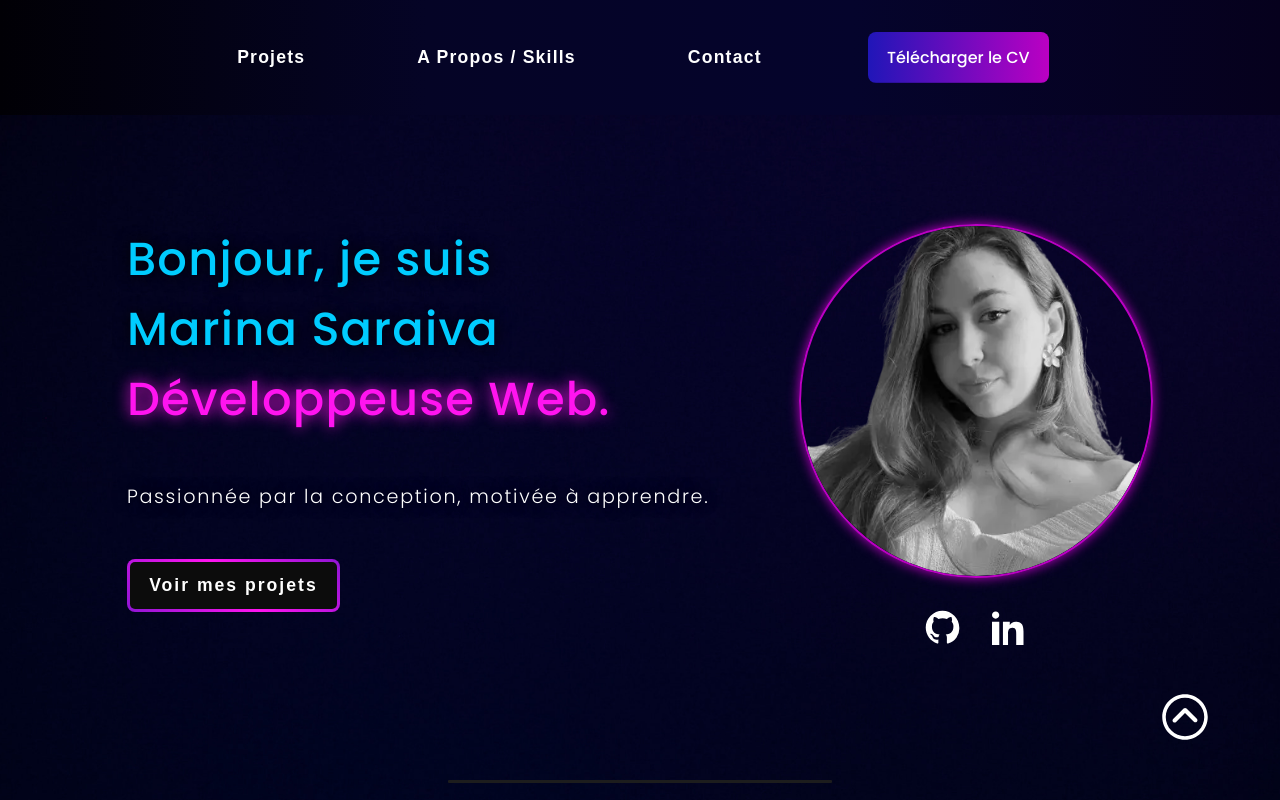
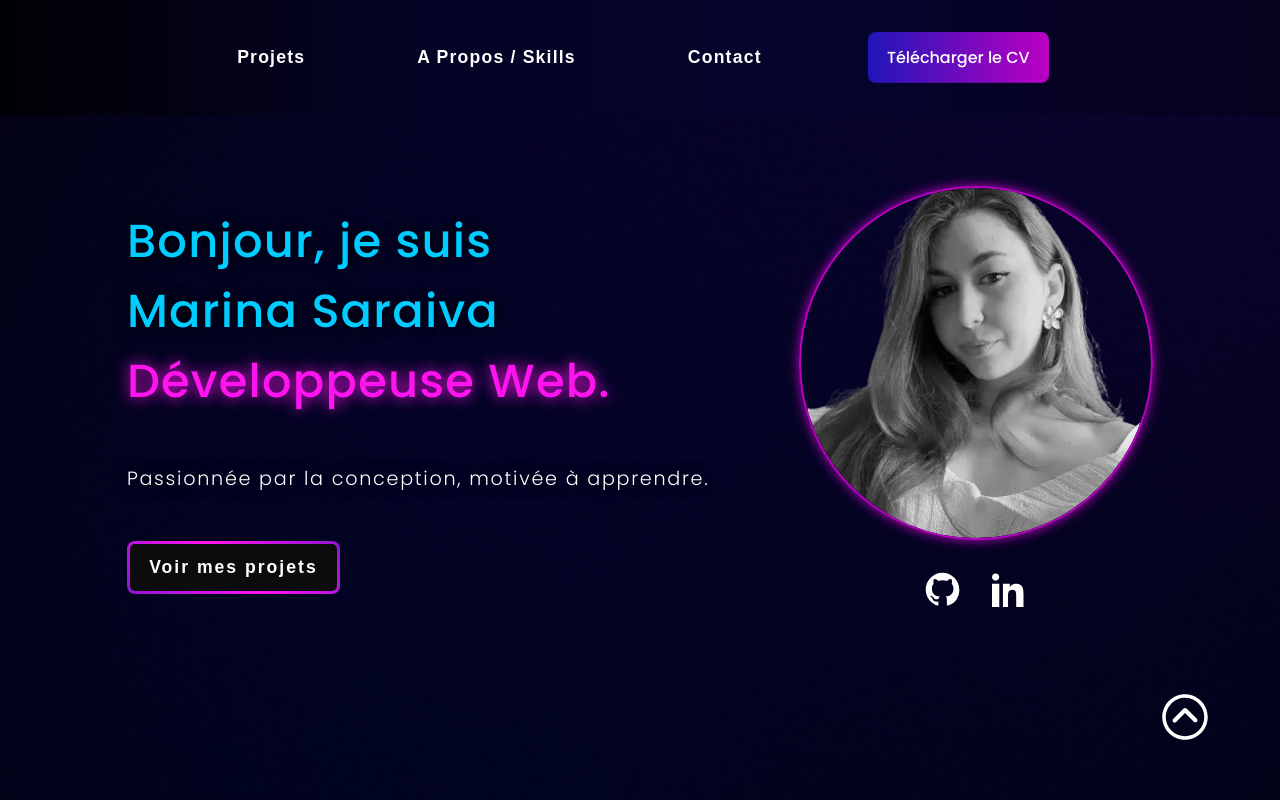
Before and after one commit to Marina-404/Portfolio, a React (Vite) app: page / in a window 1280 px wide. Shown: the top 800 px of the page. Built offline with nearby package versions, Linux system fonts and the light colour scheme.

Commit message:
feat: amélioration du css

```diff
--- a/src/components/Intro.tsx
+++ b/src/components/Intro.tsx
@@ -48,7 +48,7 @@ function Intro() {
             </div>
         </div>
       </div>
-      <div className="divider"/>
+      <div className="divider-intro"/>
     </>
     );
 }
--- a/src/styles/intro.css
+++ b/src/styles/intro.css
@@ -2,8 +2,9 @@
 
 .bloc-intro {
   display: flex;
-  margin-top: 14rem;
+  align-items: center;
   justify-content: center;
+  height: 100vh;
   gap: 7%;
 }
 
@@ -116,11 +117,11 @@
   transform: scale(1.3);
 }
 
-.divider {
+.divider-intro {
   width: 30%;
   height: 3px;
   background-color: #1d1d1d;
-  margin: 8rem auto;
+  margin: 0 auto 5rem;
   border-radius: 1px;
 }
 
```
